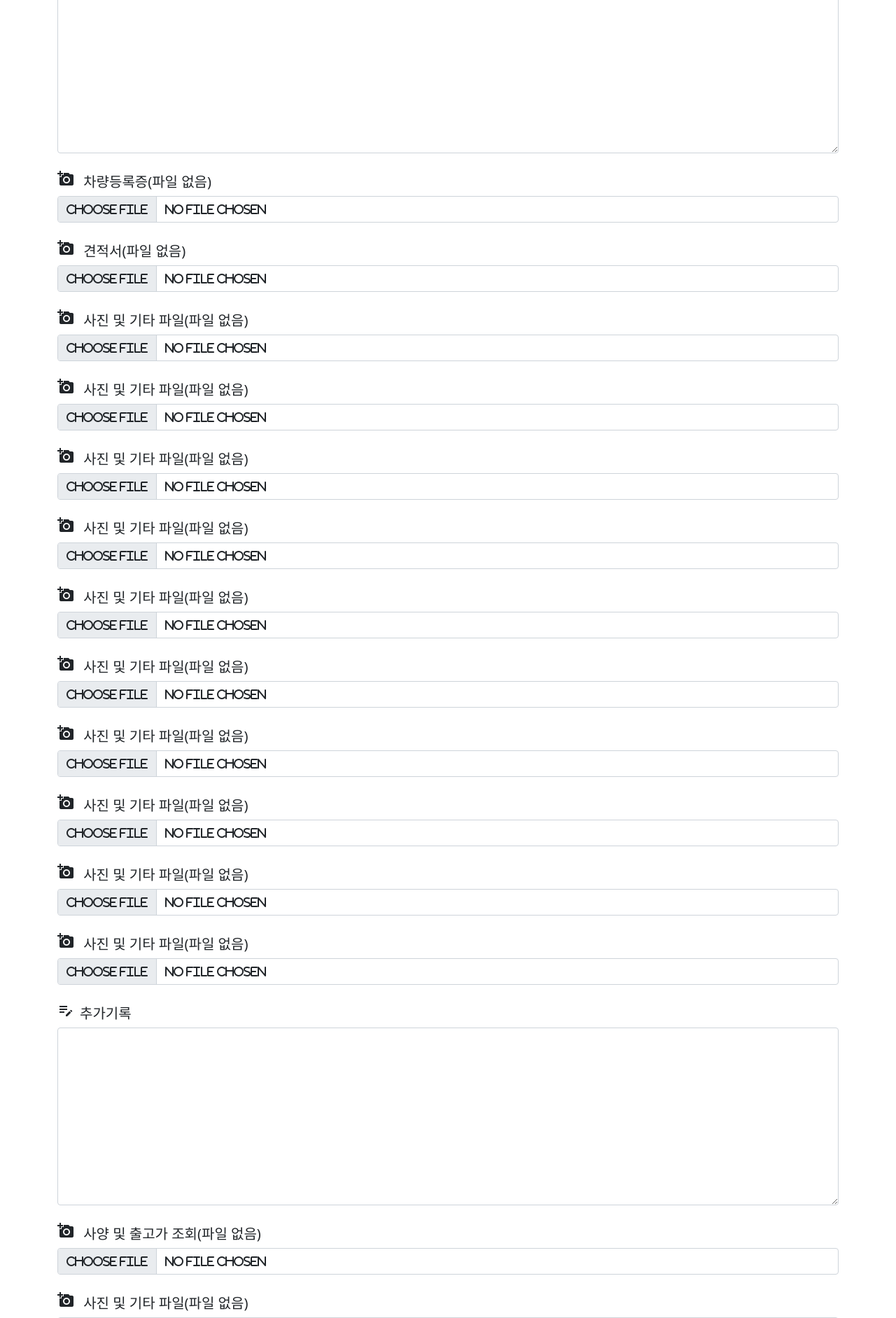
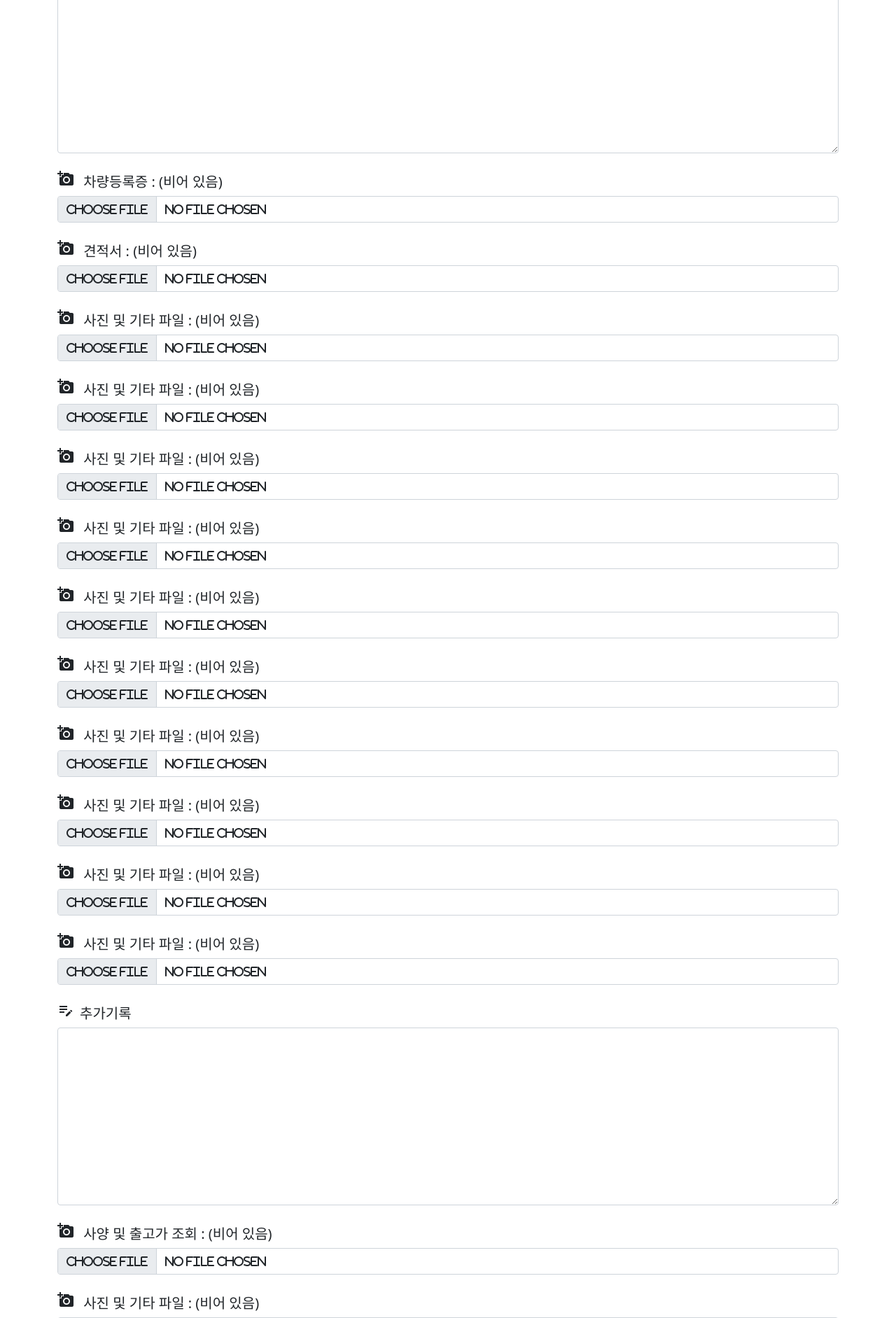
Before and after one commit to iyadangky/bosang, a Django app: template posts/templates/posts/add.html in a window 1280 px wide. Shown: the part 1982-3865 px from the top of the page at 70% size. Run offline with Django 3.2, Linux system fonts and the light colour scheme; the template is opened without the code that fills it, so the values that code supplies are empty; some libraries are stand-ins or nearby versions.

Commit message:
추가기록 화면 이미지 주소 표시 기능 수정

```diff
--- a/posts/templates/posts/add.html
+++ b/posts/templates/posts/add.html
@@ -104,100 +104,100 @@
             <textarea name="note" id="note" cols="30" rows="10" class="form-control mb-4">{{ post.note }}</textarea>
 
 
-            <!-- 그림 파일 등록 기능 -->
+            <!-- 그림 파일 수정 기능 -->
             {% if post.image1 %}
-            <h5><span class="material-icons me-2">add_a_photo</span> 차량등록증(파일 있음)</h5>
+            <h5><span class="material-icons me-2">add_a_photo</span> 차량등록증 : {{ post.image1 }}</h5>
             <input type="file" class="form-control mb-4" name="image1" id="image1">
             {% else %}
-            <h5><span class="material-icons me-2">add_a_photo</span> 차량등록증(파일 없음)</h5>
+            <h5><span class="material-icons me-2">add_a_photo</span> 차량등록증 : (비어 있음)</h5>
             <input type="file" class="form-control mb-4" name="image1" id="image1">
             {% endif %}
 
             {% if post.image2 %}
-            <h5><span class="material-icons me-2">add_a_photo</span> 견적서(파일 있음)</h5>
+            <h5><span class="material-icons me-2">add_a_photo</span> 견적서 : {{ post.image2 }}</h5>
             <input type="file" class="form-control mb-4" name="image2" id="image2">
             {% else %}
-            <h5><span class="material-icons me-2">add_a_photo</span> 견적서(파일 없음)</h5>
+            <h5><span class="material-icons me-2">add_a_photo</span> 견적서 : (비어 있음)</h5>
             <input type="file" class="form-control mb-4" name="image2" id="image2">
             {% endif %}
 
             {% if post.image3 %}
-            <h5><span class="material-icons me-2">add_a_photo</span> 사진 및 기타 파일(파일 있음)</h5>
+            <h5><span class="material-icons me-2">add_a_photo</span> 사진 및 기타 파일 : {{ post.image3 }}</h5>
             <input type="file" class="form-control mb-4" name="image3" id="image3">
             {% else %}
-            <h5><span class="material-icons me-2">add_a_photo</span> 사진 및 기타 파일(파일 없음)</h5>
+            <h5><span class="material-icons me-2">add_a_photo</span> 사진 및 기타 파일 : (비어 있음)</h5>
             <input type="file" class="form-control mb-4" name="image3" id="image3">
             {% endif %}
 
             {% if post.image4 %}
-            <h5><span class="material-icons me-2">add_a_photo</span> 사진 및 기타 파일(파일 있음)</h5>
+            <h5><span class="material-icons me-2">add_a_photo</span> 사진 및 기타 파일 : {{ post.image4 }}</h5>
             <input type="file" class="form-control mb-4" name="image4" id="image4">
             {% else %}
-            <h5><span class="material-icons me-2">add_a_photo</span> 사진 및 기타 파일(파일 없음)</h5>
+            <h5><span class="material-icons me-2">add_a_photo</span> 사진 및 기타 파일 : (비어 있음)</h5>
             <input type="file" class="form-control mb-4" name="image4" id="image4">
             {% endif %}
 
             {% if post.image5 %}
-            <h5><span class="material-icons me-2">add_a_photo</span> 사진 및 기타 파일(파일 있음)</h5>
+            <h5><span class="material-icons me-2">add_a_photo</span> 사진 및 기타 파일 : {{ post.image5 }}</h5>
             <input type="file" class="form-control mb-4" name="image5" id="image5">
             {% else %}
-            <h5><span class="material-icons me-2">add_a_photo</span> 사진 및 기타 파일(파일 없음)</h5>
+            <h5><span class="material-icons me-2">add_a_photo</span> 사진 및 기타 파일 : (비어 있음)</h5>
             <input type="file" class="form-control mb-4" name="image5" id="image5">
             {% endif %}
 
             {% if post.image6 %}
-            <h5><span class="material-icons me-2">add_a_photo</span> 사진 및 기타 파일(파일 있음)</h5>
+            <h5><span class="material-icons me-2">add_a_photo</span> 사진 및 기타 파일 : {{ post.image6 }}</h5>
             <input type="file" class="form-control mb-4" name="image6" id="image6">
             {% else %}
-            <h5><span class="material-icons me-2">add_a_photo</span> 사진 및 기타 파일(파일 없음)</h5>
+            <h5><span class="material-icons me-2">add_a_photo</span> 사진 및 기타 파일 : (비어 있음)</h5>
             <input type="file" class="form-control mb-4" name="image6" id="image6">
             {% endif %}
 
             {% if post.image7 %}
-            <h5><span class="material-icons me-2">add_a_photo</span> 사진 및 기타 파일(파일 있음)</h5>
+            <h5><span class="material-icons me-2">add_a_photo</span> 사진 및 기타 파일 : {{ post.image7 }}</h5>
             <input type="file" class="form-control mb-4" name="image7" id="image7">
             {% else %}
-            <h5><span class="material-icons me-2">add_a_photo</span> 사진 및 기타 파일(파일 없음)</h5>
+            <h5><span class="material-icons me-2">add_a_photo</span> 사진 및 기타 파일 : (비어 있음)</h5>
             <input type="file" class="form-control mb-4" name="image7" id="image7">
             {% endif %}
 
             {% if post.image8 %}
-            <h5><span class="material-icons me-2">add_a_photo</span> 사진 및 기타 파일(파일 있음)</h5>
+            <h5><span class="material-icons me-2">add_a_photo</span> 사진 및 기타 파일 : {{ post.image8 }}</h5>
             <input type="file" class="form-control mb-4" name="image8" id="image8">
             {% else %}
-            <h5><span class="material-icons me-2">add_a_photo</span> 사진 및 기타 파일(파일 없음)</h5>
+            <h5><span class="material-icons me-2">add_a_photo</span> 사진 및 기타 파일 : (비어 있음)</h5>
             <input type="file" class="form-control mb-4" name="image8" id="image8">
             {% endif %}
 
             {% if post.image9 %}
-            <h5><span class="material-icons me-2">add_a_photo</span> 사진 및 기타 파일(파일 있음)</h5>
+            <h5><span class="material-icons me-2">add_a_photo</span> 사진 및 기타 파일 : {{ post.image9 }}</h5>
             <input type="file" class="form-control mb-4" name="image9" id="image9">
             {% else %}
-            <h5><span class="material-icons me-2">add_a_photo</span> 사진 및 기타 파일(파일 없음)</h5>
+            <h5><span class="material-icons me-2">add_a_photo</span> 사진 및 기타 파일 : (비어 있음)</h5>
             <input type="file" class="form-control mb-4" name="image9" id="image9">
             {% endif %}
 
             {% if post.image10 %}
-            <h5><span class="material-icons me-2">add_a_photo</span> 사진 및 기타 파일(파일 있음)</h5>
+            <h5><span class="material-icons me-2">add_a_photo</span> 사진 및 기타 파일 : {{ post.image10 }}</h5>
             <input type="file" class="form-control mb-4" name="image10" id="image10">
             {% else %}
-            <h5><span class="material-icons me-2">add_a_photo</span> 사진 및 기타 파일(파일 없음)</h5>
+            <h5><span class="material-icons me-2">add_a_photo</span> 사진 및 기타 파일 : (비어 있음)</h5>
             <input type="file" class="form-control mb-4" name="image10" id="image10">
             {% endif %}
 
             {% if post.image11 %}
-            <h5><span class="material-icons me-2">add_a_photo</span> 사진 및 기타 파일(파일 있음)</h5>
+            <h5><span class="material-icons me-2">add_a_photo</span> 사진 및 기타 파일 : {{ post.image11 }}</h5>
             <input type="file" class="form-control mb-4" name="image11" id="image11">
             {% else %}
-            <h5><span class="material-icons me-2">add_a_photo</span> 사진 및 기타 파일(파일 없음)</h5>
+            <h5><span class="material-icons me-2">add_a_photo</span> 사진 및 기타 파일 : (비어 있음)</h5>
             <input type="file" class="form-control mb-4" name="image11" id="image11">
             {% endif %}
 
             {% if post.image12 %}
-            <h5><span class="material-icons me-2">add_a_photo</span> 사진 및 기타 파일(파일 있음)</h5>
+            <h5><span class="material-icons me-2">add_a_photo</span> 사진 및 기타 파일 : {{ post.image12 }}</h5>
             <input type="file" class="form-control mb-4" name="image12" id="image12">
             {% else %}
-            <h5><span class="material-icons me-2">add_a_photo</span> 사진 및 기타 파일(파일 없음)</h5>
+            <h5><span class="material-icons me-2">add_a_photo</span> 사진 및 기타 파일 : (비어 있음)</h5>
             <input type="file" class="form-control mb-4" name="image12" id="image12">
             {% endif %}
 
@@ -207,41 +207,41 @@
             <textarea name="addition" id="addition" cols="30" rows="10" class="form-control mb-4"></textarea>
 
             {% if post.image13 %}
-            <h5><span class="material-icons me-2">add_a_photo</span> 사양 및 출고가 조회(파일 있음)</h5>
+            <h5><span class="material-icons me-2">add_a_photo</span> 사양 및 출고가 조회 : {{ post.image13 }}</h5>
             <input type="file" class="form-control mb-4" name="image13" id="image13">
             {% else %}
-            <h5><span class="material-icons me-2">add_a_photo</span> 사양 및 출고가 조회(파일 없음)</h5>
+            <h5><span class="material-icons me-2">add_a_photo</span> 사양 및 출고가 조회 : (비어 있음)</h5>
             <input type="file" class="form-control mb-4" name="image13" id="image13">
             {% endif %}
 
             {% if post.image14 %}
-            <h5><span class="material-icons me-2">add_a_photo</span> 사진 및 기타 파일(파일 있음)</h5>
+            <h5><span class="material-icons me-2">add_a_photo</span> 사진 및 기타 파일 : {{ post.image14 }}</h5>
             <input type="file" class="form-control mb-4" name="image14" id="image14">
             {% else %}
-            <h5><span class="material-icons me-2">add_a_photo</span> 사진 및 기타 파일(파일 없음)</h5>
+            <h5><span class="material-icons me-2">add_a_photo</span> 사진 및 기타 파일 : (비어 있음)</h5>
             <input type="file" class="form-control mb-4" name="image14" id="image14">
             {% endif %}
             {% if post.image15 %}
-            <h5><span class="material-icons me-2">add_a_photo</span> 사진 및 기타 파일(파일 있음)</h5>
+            <h5><span class="material-icons me-2">add_a_photo</span> 사진 및 기타 파일 : {{ post.image15 }}</h5>
             <input type="file" class="form-control mb-4" name="image15" id="image15">
             {% else %}
-            <h5><span class="material-icons me-2">add_a_photo</span> 사진 및 기타 파일(파일 없음)</h5>
+            <h5><span class="material-icons me-2">add_a_photo</span> 사진 및 기타 파일 : (비어 있음)</h5>
             <input type="file" class="form-control mb-4" name="image15" id="image15">
             {% endif %}
 
             {% if post.image16 %}
-            <h5><span class="material-icons me-2">add_a_photo</span> 사진 및 기타 파일(파일 있음)</h5>
+            <h5><span class="material-icons me-2">add_a_photo</span> 사진 및 기타 파일 : {{ post.image16 }}</h5>
             <input type="file" class="form-control mb-4" name="image16" id="image16">
             {% else %}
-            <h5><span class="material-icons me-2">add_a_photo</span> 사진 및 기타 파일(파일 없음)</h5>
+            <h5><span class="material-icons me-2">add_a_photo</span> 사진 및 기타 파일 : (비어 있음)</h5>
             <input type="file" class="form-control mb-4" name="image16" id="image16">
             {% endif %}
 
             {% if post.image17 %}
-            <h5><span class="material-icons me-2">add_a_photo</span> 사진 및 기타 파일(파일 있음)</h5>
+            <h5><span class="material-icons me-2">add_a_photo</span> 사진 및 기타 파일 : {{ post.image17 }}</h5>
             <input type="file" class="form-control mb-4" name="image17" id="image17">
             {% else %}
-            <h5><span class="material-icons me-2">add_a_photo</span> 사진 및 기타 파일(파일 없음)</h5>
+            <h5><span class="material-icons me-2">add_a_photo</span> 사진 및 기타 파일 : (비어 있음)</h5>
             <input type="file" class="form-control mb-4" name="image17" id="image17">
             {% endif %}
 
```
